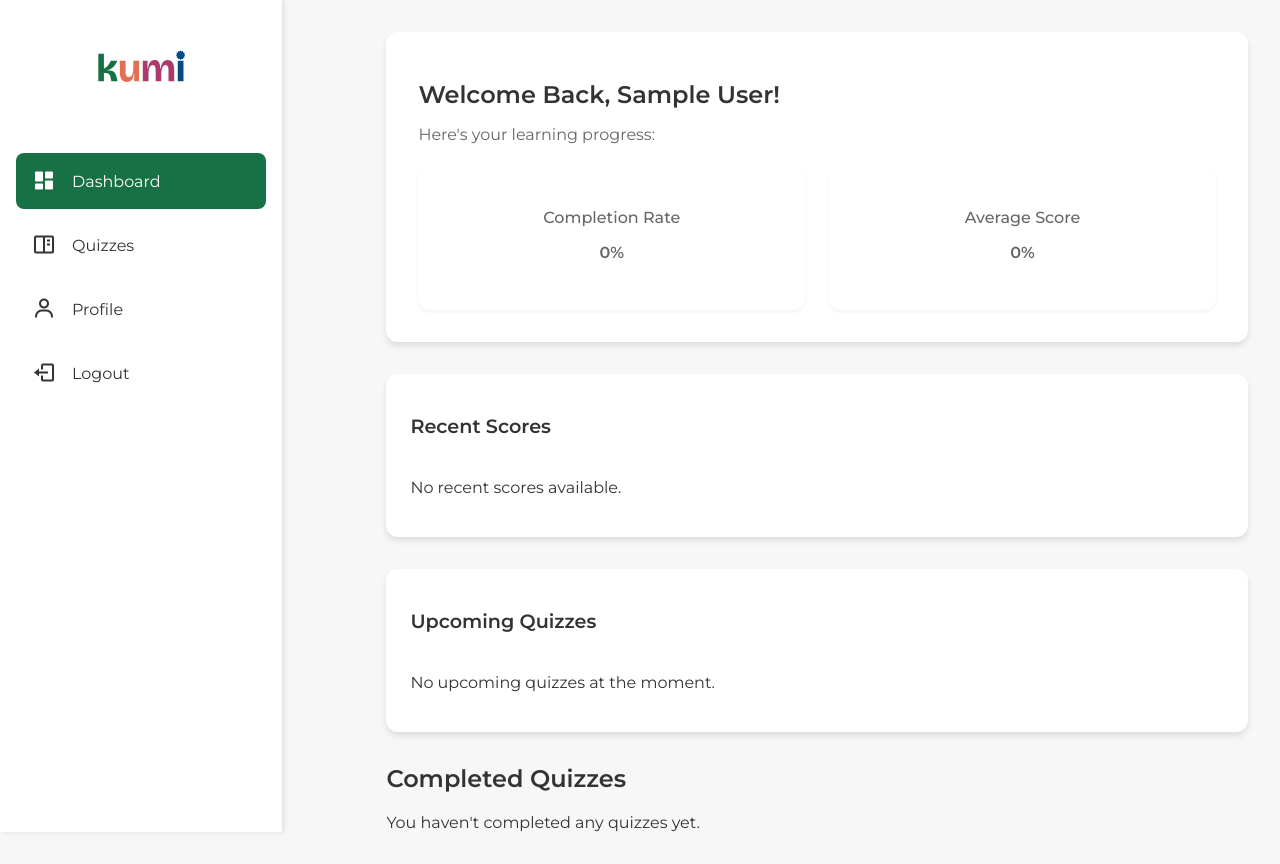
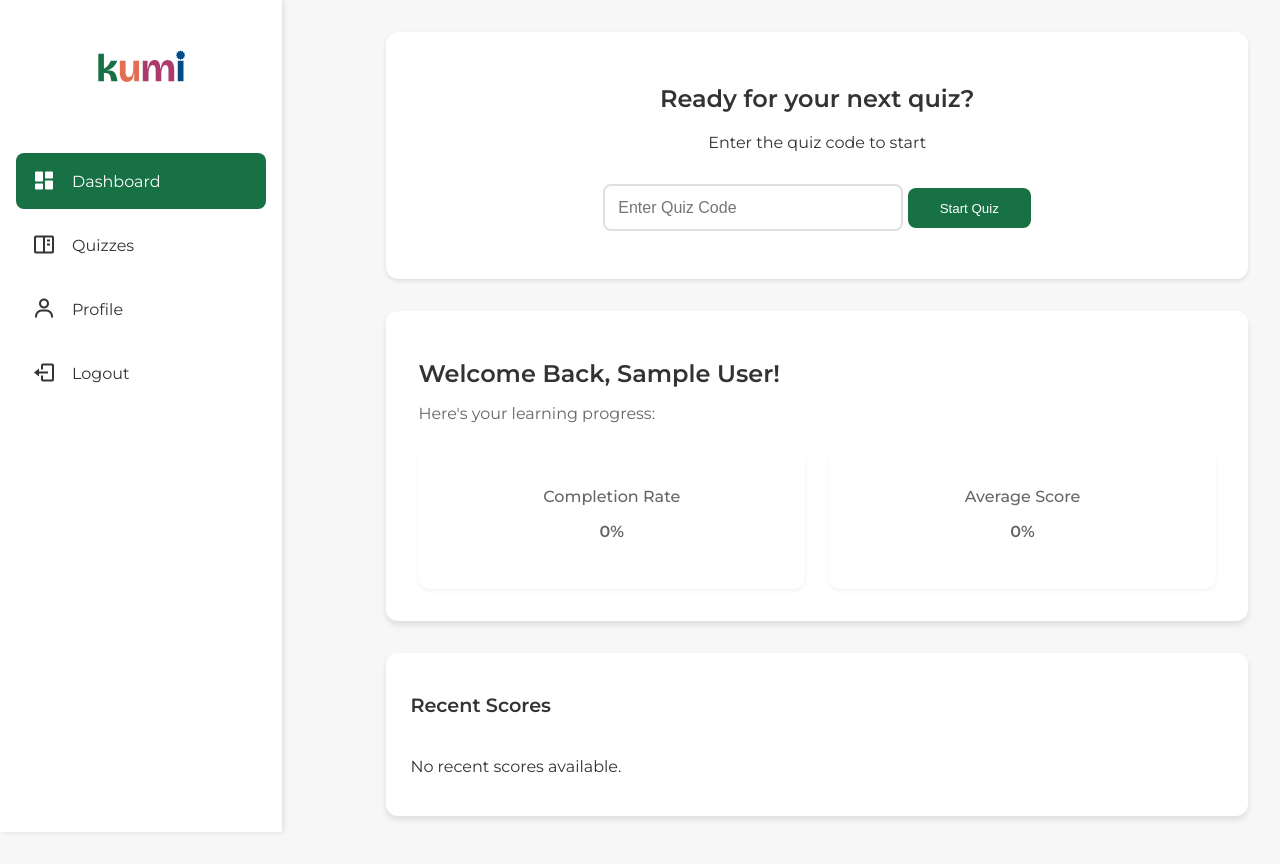
Before and after one commit to nanadotam/kumi_fcln, a PHP site: page /student_dashboard.php in a window 1280 px wide. Run offline with PHP 8.4, Linux system fonts and the light colour scheme; the visitor is signed in with stand-in values (Sample User, id 1); data comes from the database, SQL or seed files in the repository.

Commit message:
validating quiz

```diff
--- a/assets/css/student_dashboard.css
+++ b/assets/css/student_dashboard.css
@@ -258,3 +258,48 @@ body {
         grid-template-columns: 1fr;
     }
 }
+
+.quizcode-container {
+    background: white;
+    padding: 2rem;
+    border-radius: 12px;
+    box-shadow: 0 2px 4px rgba(0,0,0,0.1);
+    margin-bottom: 2rem;
+    text-align: center;
+}
+
+.quizcode-container input {
+    width: 100%;
+    max-width: 300px;
+    padding: 0.8rem;
+    border: 2px solid #e0e0e0;
+    border-radius: 8px;
+    margin: 1rem 0;
+    font-size: 1rem;
+    transition: border-color 0.3s ease;
+}
+
+.quizcode-container input.error {
+    border-color: #ff4444;
+}
+
+.quizcode-container button {
+    background: var(--color-primary);
+    color: white;
+    border: none;
+    padding: 0.8rem 2rem;
+    border-radius: 8px;
+    cursor: pointer;
+    font-weight: 500;
+    transition: background-color 0.3s ease;
+}
+
+.quizcode-container button:hover {
+    background: var(--color-secondary);
+}
+
+.error-message {
+    color: #ff4444;
+    font-size: 0.875rem;
+    margin-top: 0.5rem;
+}
--- a/view/student_dashboard.php
+++ b/view/student_dashboard.php
@@ -43,6 +43,14 @@ $averageScore = round($progress['average_score'] ?? 0, 1);
 </head>
 <body>
     <div class="dashboard-container">
+
+    <div class = "quizcode-container">
+        <h2>Ready for your next quiz?</h2>
+        <p>Enter the quiz code to start </p>
+        <input type="text" name="quizcode" id="quizcode" placeholder="Enter Quiz Code">
+        <button>Start Quiz</button>
+
+    </div>
         <div class="welcome-container">
             <h1>Welcome Back, <?= htmlspecialchars($_SESSION['first_name'] ?? 'Student') ?>!</h1>
             <p>Here's your learning progress:</p>
@@ -83,7 +91,7 @@ $averageScore = round($progress['average_score'] ?? 0, 1);
                 </div>
             </div>
 
-            <div class="section-card">
+            <!-- <div class="section-card">
                 <h2>Upcoming Quizzes</h2>
                 <div class="quiz-list">
                     <?php if (!empty($upcomingDeadlines)): ?>
@@ -100,9 +108,9 @@ $averageScore = round($progress['average_score'] ?? 0, 1);
                         <p>No upcoming quizzes at the moment.</p>
                     <?php endif; ?>
                 </div>
-            </div>
+            </div> -->
 
-            <section class="completed-quizzes">
+            <!-- <section class="completed-quizzes">
                 <h2>Completed Quizzes</h2>
                 <?php if (empty($completedQuizzes)): ?>
                     <p class="no-quizzes">You haven't completed any quizzes yet.</p>
@@ -133,8 +141,51 @@ $averageScore = round($progress['average_score'] ?? 0, 1);
                         <?php endforeach; ?>
                     </div>
                 <?php endif; ?>
-            </section>
+            </section> -->
         </div>
     </div>
+
+    <script>
+    document.getElementById('quizCodeForm').addEventListener('submit', function(e) {
+    e.preventDefault();
+
+    const formData = new FormData(this);
+
+    fetch('../actions/validate_quiz_code.php', {
+        method: 'POST',
+        body: formData
+    })
+    .then(response => response.json())
+    .then(data => {
+        if (data.success) {
+            window.location.href = data.redirect;
+        } else {
+            // Show error message
+            const input = document.getElementById('quizcode');
+            input.classList.add('error');
+
+            // Create or update error message
+            let errorMsg = document.querySelector('.error-message');
+            if (!errorMsg) {
+                errorMsg = document.createElement('p');
+                errorMsg.className = 'error-message';
+                input.parentNode.insertBefore(errorMsg, input.nextSibling);
+            }
+            errorMsg.textContent = data.message;
+
+            // Clear error state after 3 seconds
+            setTimeout(() => {
+                input.classList.remove('error');
+                errorMsg.remove();
+            }, 3000);
+        }
+    })
+    .catch(error => {
+        console.error('Error:', error);
+    });
+});
+</script>
+
 </body>
+
 </html>
```
Also changed, not shown: actions/validate_quiz_code.php (added, +47 -0 lines).
